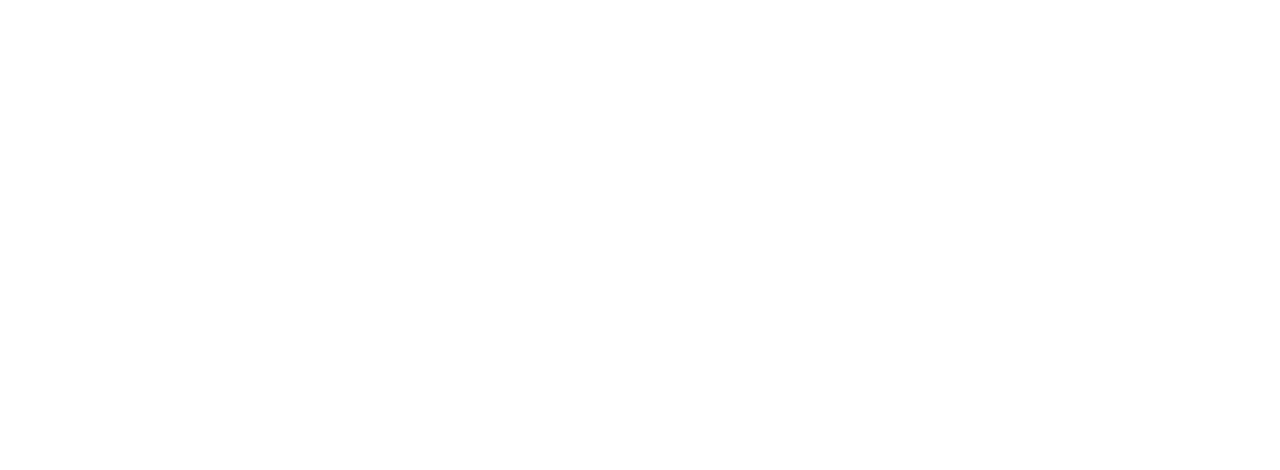
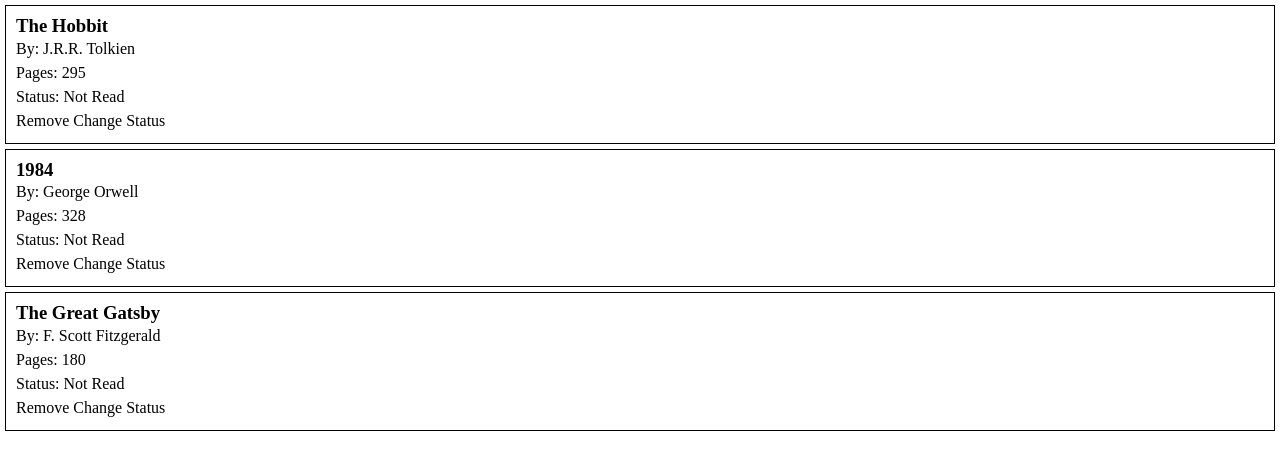
Before and after one commit to LongTangGithub/Library, a plain HTML site: page index.html in a window 1280 px wide. Drawn offline with Linux system fonts and the light colour scheme.

Commit message:
Library-002:_Displaying_Books

```diff
--- a/index.html
+++ b/index.html
@@ -4,10 +4,11 @@
     <meta charset="UTF-8">
     <meta name="viewport" content="width=device-width, initial-scale=1.0">
     <link rel="stylesheet" href="styles/global.css">
+    <link rel="stylesheet" href="styles/book.css">
     <script src="src/main.js" defer></script>
     <title>Library</title>
 </head>
 <body>
-
+    <section id="library-container"></section>
 </body>
 </html>
--- a/src/main.js
+++ b/src/main.js
@@ -10,7 +10,41 @@
     }
 }
 
-function addBookToLibrary( title, author, pages ) {
-    const newBook = new Book(title, author, pages );
-    library.push( newBook );
+function addBookToLibrary(title, author, pages) {
+    const newBook = new Book(title, author, pages);
+    library.push(newBook);
 }
+
+function displayBooks() {
+    const libraryContainer = document.querySelector("#library-container");
+
+    // Wiping the UI clean before redrawing
+    libraryContainer.innerHTML = "";
+
+    library.forEach((book) => {
+        // Create a new DOM element (the "Card" )
+        const bookCard = document.createElement("div");
+        bookCard.classList.add("book-card");
+
+        // Attach the ID to the HTML (The "barcode")
+        bookCard.dataset.bookId = book.id;
+
+        // Set the content
+        bookCard.innerHTML = `
+            <h3>${book.title}</h3>
+            <p>By: ${book.author}</p>
+            <p>Pages: ${book.pages}</p>
+            <p>Status: ${book.isRead ? "Read" : "Not Read"}</p>
+            <button class="remove-btn">Remove</button>
+            <button class="toggle-btn">Change Status</button>
+        `;
+
+        libraryContainer.appendChild(bookCard);
+    });
+}
+
+addBookToLibrary("The Hobbit", "J.R.R. Tolkien", 295);
+addBookToLibrary("1984", "George Orwell", 328);
+addBookToLibrary("The Great Gatsby", "F. Scott Fitzgerald", 180);
+
+displayBooks();
--- /dev/null
+++ b/styles/book.css
@@ -0,0 +1,5 @@
+.book-card {
+    border: 1px solid black;
+    padding: 10px;
+    margin: 5px;
+}
```
